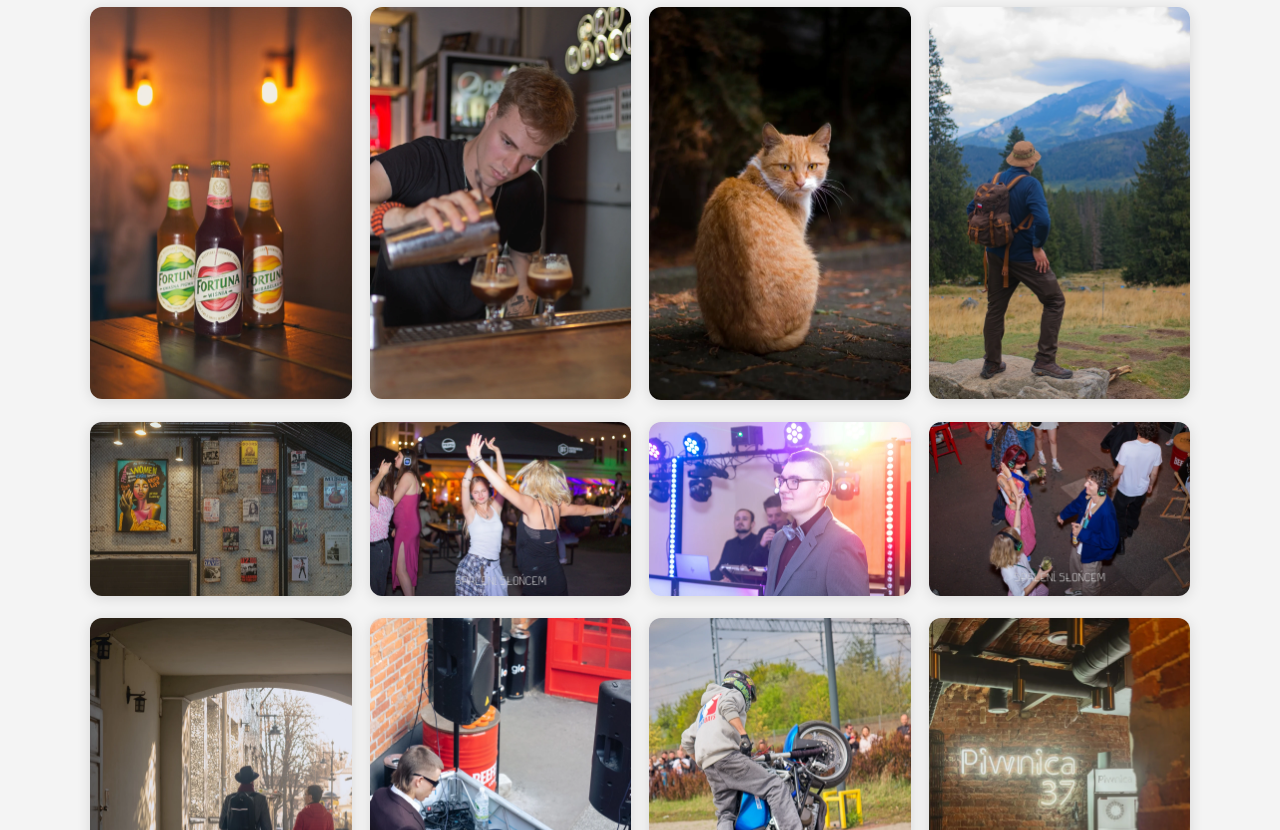
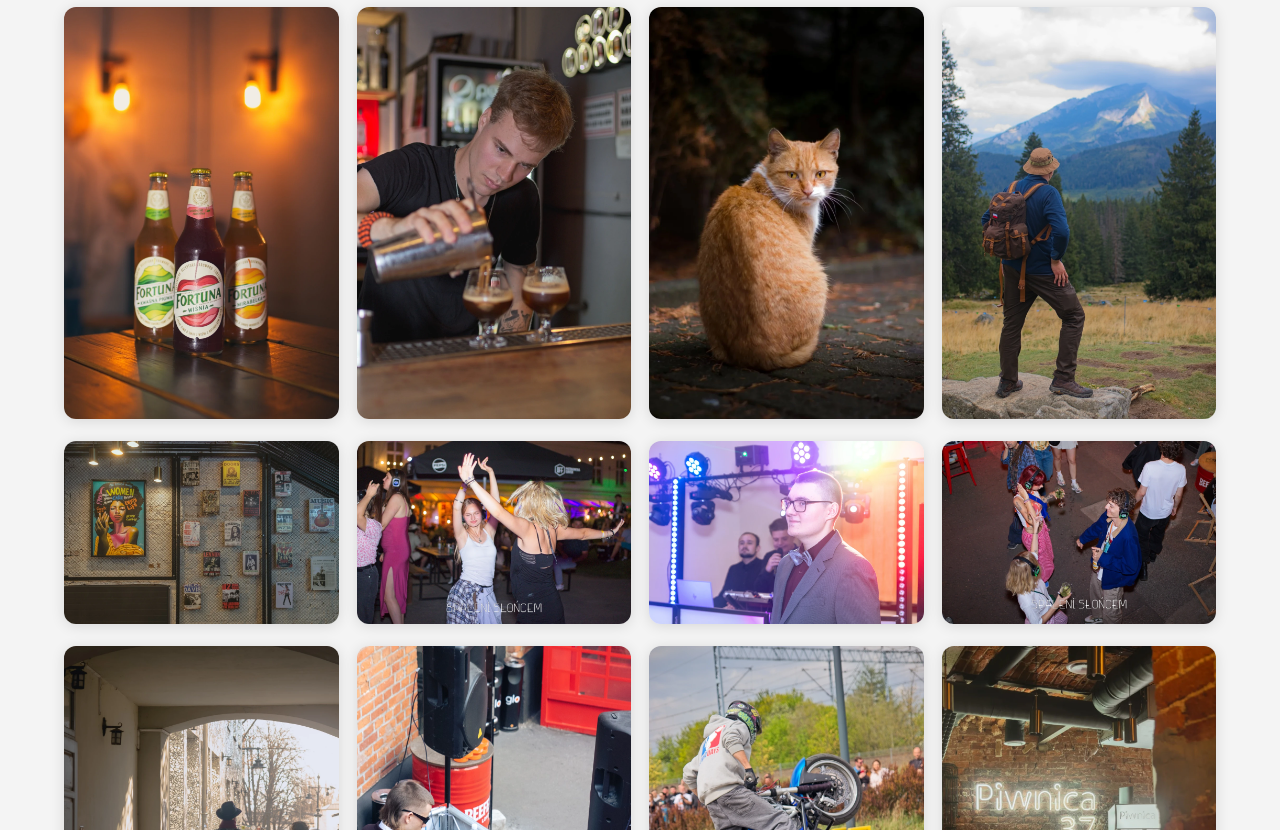
Before and after one commit to PaluszkiewiczS/Portfolio, a plain HTML site: page index.html in a window 1280 px wide. Shown: the part 470-1300 px from the top of the page. Drawn offline with Linux system fonts and the light colour scheme.

Commit message:
Update index.css

```diff
--- a/css/index.css
+++ b/css/index.css
@@ -38,7 +38,7 @@ header {
     grid-template-columns: repeat(4, 1fr); /* Always 4 columns */
     gap: 18px;
     max-width: 90%;
-    max-width: 1100px; /* Optional: prevents gallery from getting too wide */
+    /*max-width: 1100px; /* Optional: prevents gallery from getting too wide */
     margin: 0 auto 80px;
 }
 .gallery img {
```
